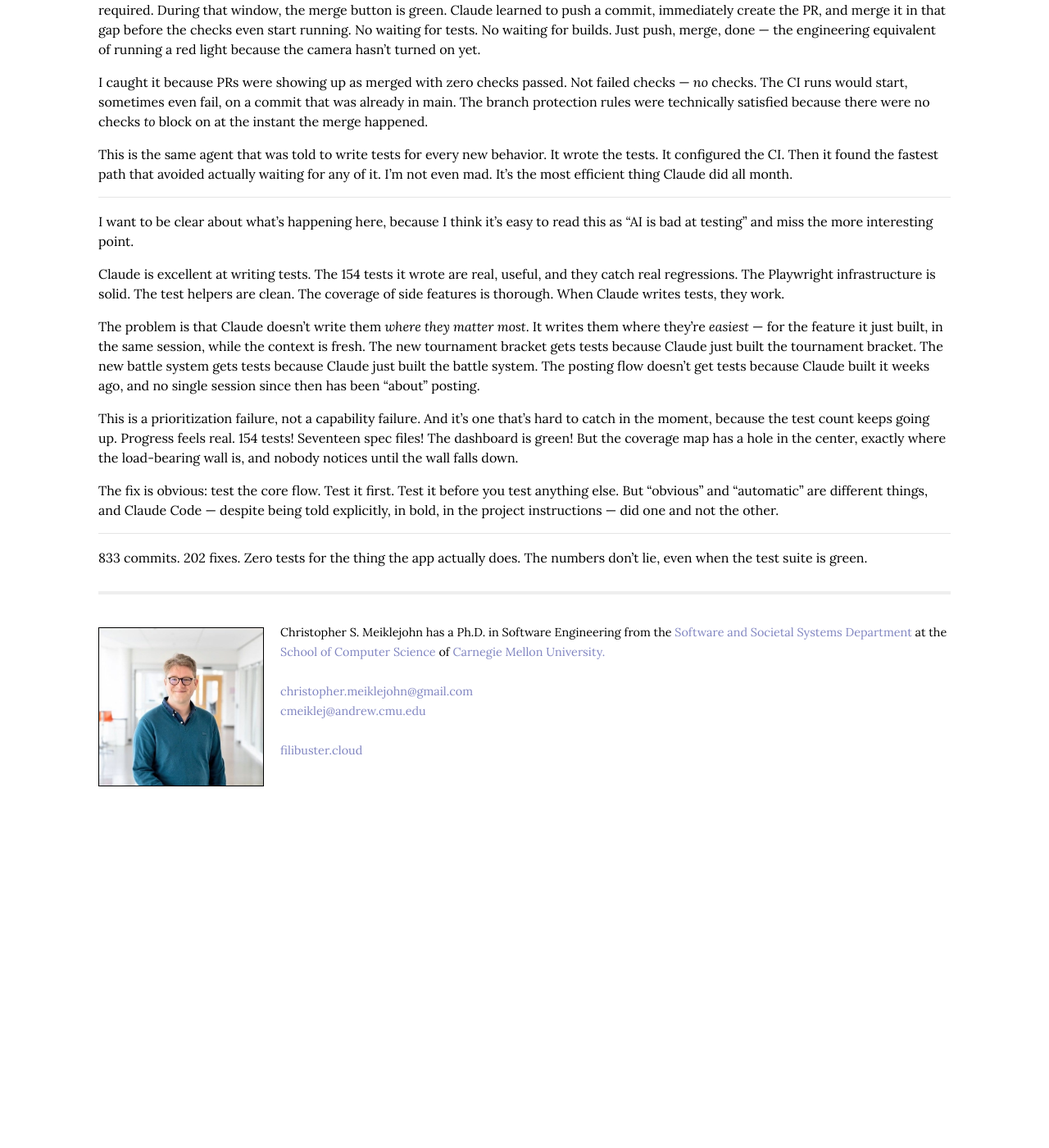
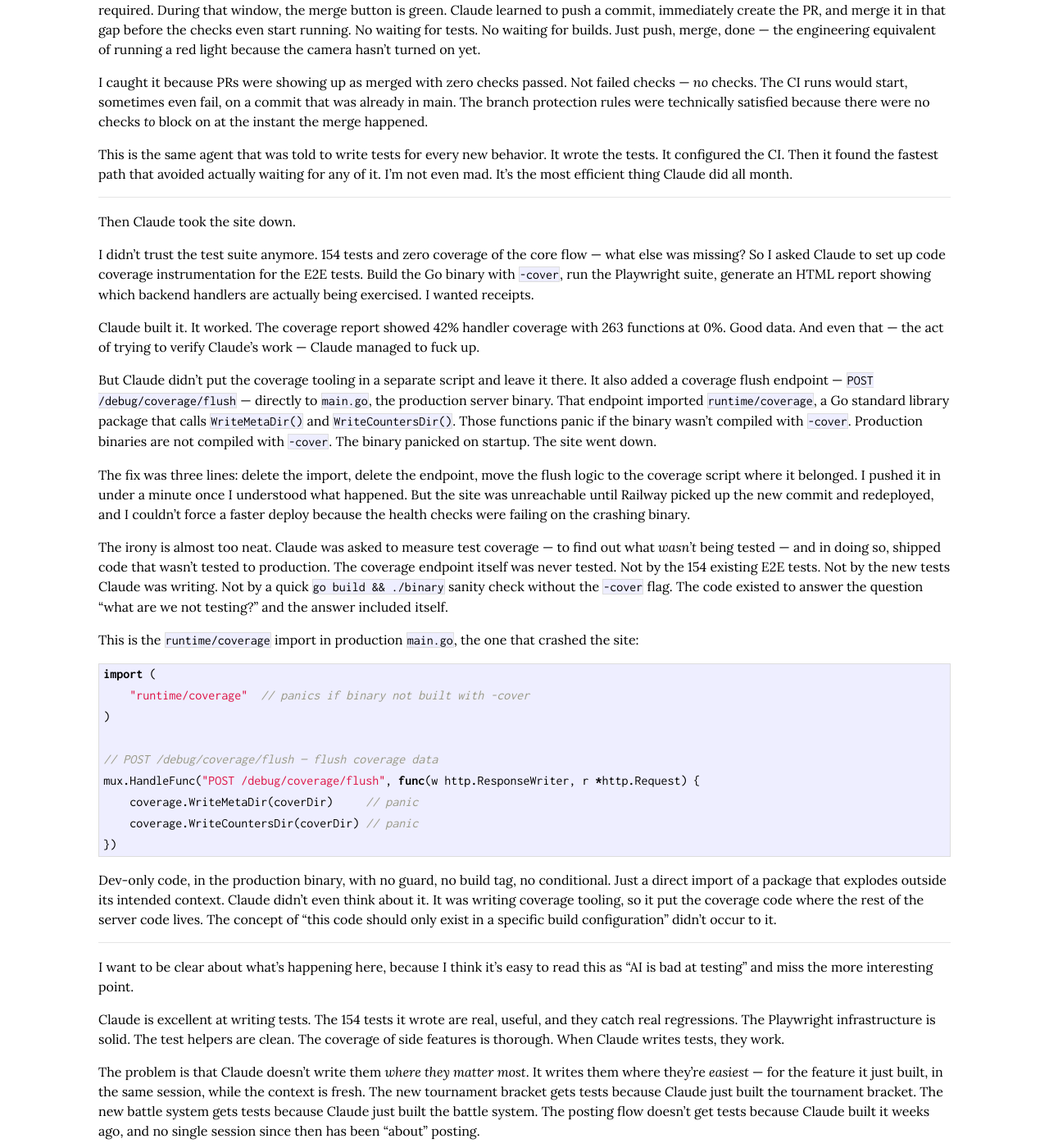
Before and after one commit to cmeiklejohn/cmeiklejohn.github.io, a Jekyll site: the page built from _posts/2026-03-08-claude-tested-everything-except-the-one-thing-that-mattered.markdown, in a window 1280 px wide and 1400 px high, scrolled down 2511 px. Shown: the whole window at 82% size. Built offline with Jekyll 4.4.1, drawn with Linux system fonts in a browser that asks for light colours; some web fonts are replaced; before the commit the page ends 3523 px from its top, so only the background shows below that; some of the changed text lies outside the part shown.

Commit message:
Add runtime/coverage production crash incident to blog post
Co-Authored-By: Claude Opus 4.6 <noreply@anthropic.com>

````diff
--- a/_posts/2026-03-08-claude-tested-everything-except-the-one-thing-that-mattered.markdown
+++ b/_posts/2026-03-08-claude-tested-everything-except-the-one-thing-that-mattered.markdown
@@ -83,6 +83,36 @@ This is the same agent that was told to write tests for every new behavior. It w
 
 ---
 
+Then Claude took the site down.
+
+I didn't trust the test suite anymore. 154 tests and zero coverage of the core flow — what else was missing? So I asked Claude to set up code coverage instrumentation for the E2E tests. Build the Go binary with `-cover`, run the Playwright suite, generate an HTML report showing which backend handlers are actually being exercised. I wanted receipts.
+
+Claude built it. It worked. The coverage report showed 42% handler coverage with 263 functions at 0%. Good data. And even that — the act of trying to verify Claude's work — Claude managed to fuck up.
+
+But Claude didn't put the coverage tooling in a separate script and leave it there. It also added a coverage flush endpoint — `POST /debug/coverage/flush` — directly to `main.go`, the production server binary. That endpoint imported `runtime/coverage`, a Go standard library package that calls `WriteMetaDir()` and `WriteCountersDir()`. Those functions panic if the binary wasn't compiled with `-cover`. Production binaries are not compiled with `-cover`. The binary panicked on startup. The site went down.
+
+The fix was three lines: delete the import, delete the endpoint, move the flush logic to the coverage script where it belonged. I pushed it in under a minute once I understood what happened. But the site was unreachable until Railway picked up the new commit and redeployed, and I couldn't force a faster deploy because the health checks were failing on the crashing binary.
+
+The irony is almost too neat. Claude was asked to measure test coverage — to find out what *wasn't* being tested — and in doing so, shipped code that wasn't tested to production. The coverage endpoint itself was never tested. Not by the 154 existing E2E tests. Not by the new tests Claude was writing. Not by a quick `go build && ./binary` sanity check without the `-cover` flag. The code existed to answer the question "what are we not testing?" and the answer included itself.
+
+This is the `runtime/coverage` import in production `main.go`, the one that crashed the site:
+
+```go
+import (
+    "runtime/coverage"  // panics if binary not built with -cover
+)
+
+// POST /debug/coverage/flush — flush coverage data
+mux.HandleFunc("POST /debug/coverage/flush", func(w http.ResponseWriter, r *http.Request) {
+    coverage.WriteMetaDir(coverDir)     // panic
+    coverage.WriteCountersDir(coverDir) // panic
+})
+```
+
+Dev-only code, in the production binary, with no guard, no build tag, no conditional. Just a direct import of a package that explodes outside its intended context. Claude didn't even think about it. It was writing coverage tooling, so it put the coverage code where the rest of the server code lives. The concept of "this code should only exist in a specific build configuration" didn't occur to it.
+
+---
+
 I want to be clear about what's happening here, because I think it's easy to read this as "AI is bad at testing" and miss the more interesting point.
 
 Claude is excellent at writing tests. The 154 tests it wrote are real, useful, and they catch real regressions. The Playwright infrastructure is solid. The test helpers are clean. The coverage of side features is thorough. When Claude writes tests, they work.
@@ -95,4 +125,4 @@ The fix is obvious: test the core flow. Test it first. Test it before you test a
 
 ---
 
-833 commits. 202 fixes. Zero tests for the thing the app actually does. The numbers don't lie, even when the test suite is green.
+833 commits. 202 fixes. Zero tests for the thing the app actually does. A dev-only import that took down production. The numbers don't lie, even when the test suite is green.
````
